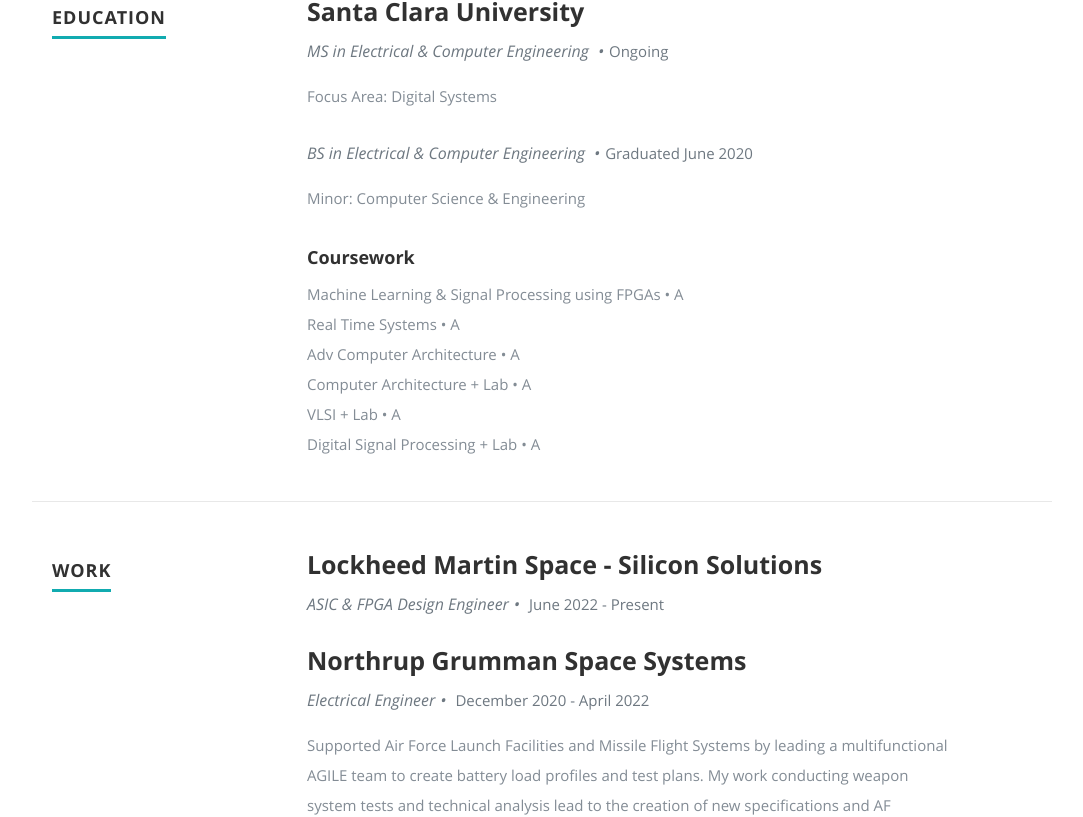
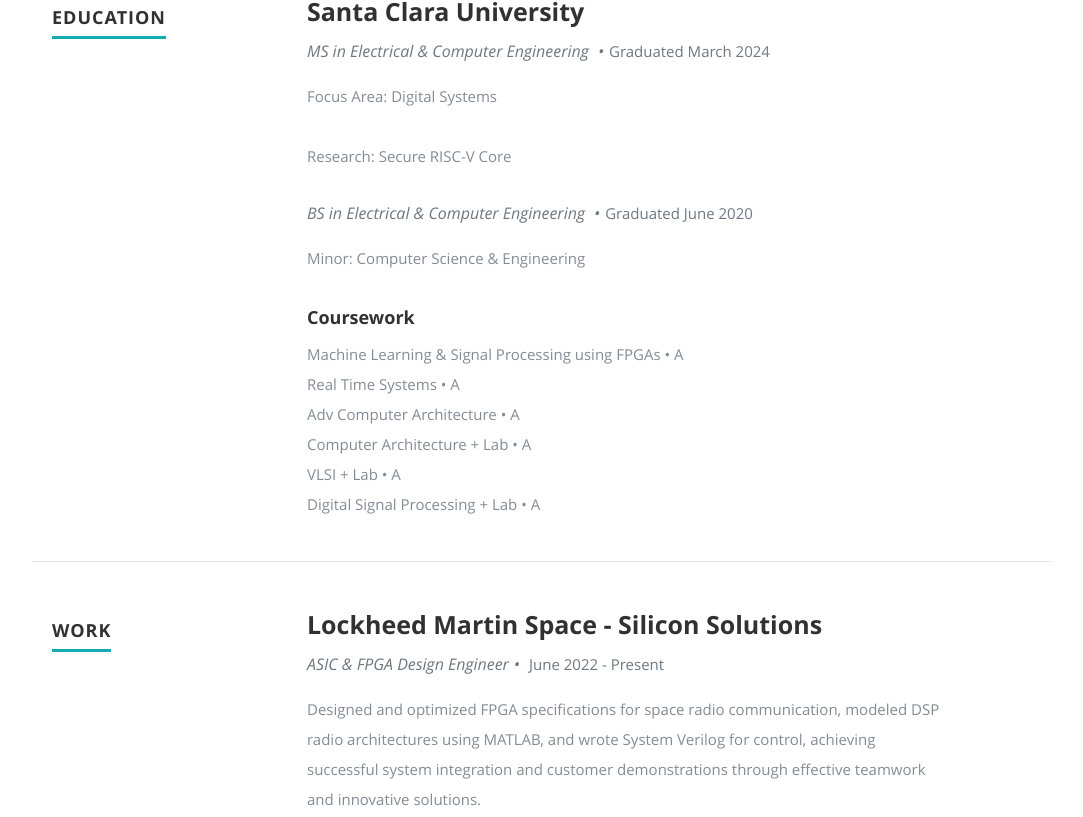
Before and after one commit to beeenut/portfolio, a React (Create React App) app: page / in a window 1280 px wide. Shown: the part 1469-2286 px from the top of the page, without its empty margins (98-1181 px from the left). Built offline with nearby package versions, Linux system fonts and the light colour scheme.

Commit message:
Update Resume.js

```diff
--- a/src/Components/Resume.js
+++ b/src/Components/Resume.js
@@ -67,9 +67,10 @@
                   <h3>Santa Clara University</h3>
                   <p className="info">
                     MS in Electrical & Computer Engineering <span>&bull;</span>
-                    <em className="date">Ongoing</em>
+                    <em className="date">Graduated March 2024</em>
                   </p>
                   <p>Focus Area: Digital Systems</p>
+                  <p>Research:   Secure RISC-V Core</p>
                   <p className="info">
                     BS in Electrical & Computer Engineering <span>&bull;</span>
                     <em className="date">Graduated June 2020</em>
@@ -119,7 +120,12 @@
                 ASIC & FPGA Design Engineer
                 <span>&bull;</span>{" "}
                 <em className="date">June 2022 - Present</em>
-                <p></p>
+              </p>
+              <p>
+                Designed and optimized FPGA specifications for space radio communication,
+                modeled DSP radio architectures using MATLAB, and wrote System Verilog
+                for control, achieving successful system integration and customer
+                demonstrations through effective teamwork and innovative solutions.
               </p>
             </div>
             <div key="Northrup Grumman Space Systems">
```
